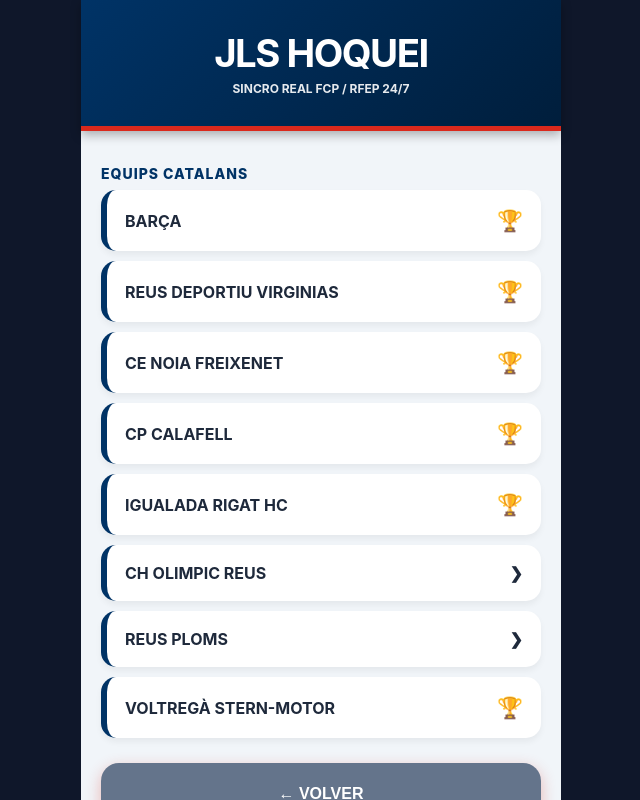
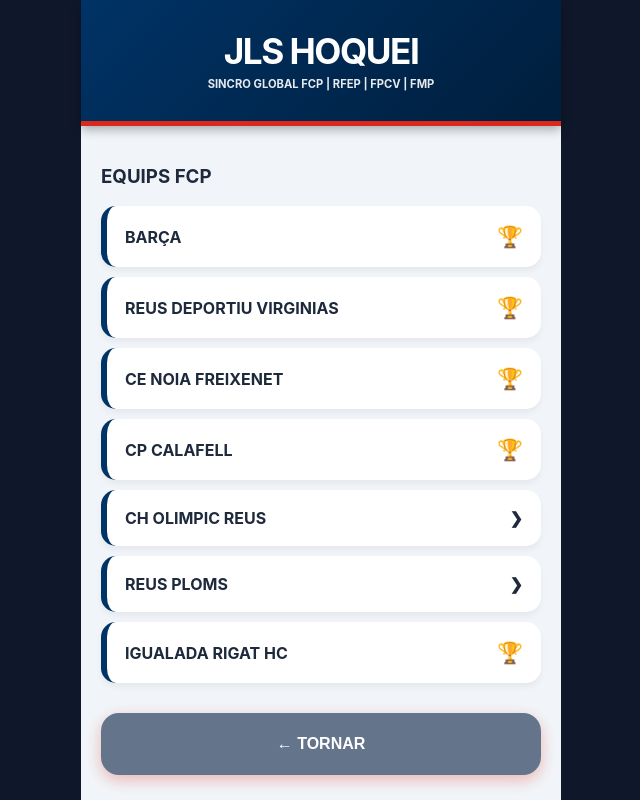
Before and after one commit to Chus98/Hockey_sistema_Real, a plain HTML site: page index.html in a window 1280 px wide. Both pictures are taken after a click on the button "FEDERACIÓ CATALANA (FCP)". Shown: the top 800 px of the page, without its empty margins (319-959 px from the left). Drawn offline with Linux system fonts and the light colour scheme.

Commit message:
Actualizar index.html

```diff
--- a/index.html
+++ b/index.html
@@ -3,107 +3,112 @@
 <head>
     <meta charset="UTF-8">
     <meta name="viewport" content="width=device-width, initial-scale=1.0, maximum-scale=1.0, user-scalable=no">
-    <title>JLS Hoquei Elite - Sincro 24/7</title>
+    <title>JLS Hoquei Elite - Sincro Global</title>
     <style>
         :root { --blue: #003366; --red: #da291c; --gold: #d4af37; --bg: #f1f5f9; }
         body { font-family: -apple-system, system-ui, sans-serif; margin: 0; background: #0f172a; color: #1e293b; overflow-x: hidden; }
-        .app { max-width: 480px; margin: auto; background: var(--bg); min-height: 100vh; display: flex; flex-direction: column; }
+        .app { max-width: 480px; margin: auto; background: var(--bg); min-height: 100vh; }
         header { background: linear-gradient(135deg, var(--blue), #001e3c); color: white; padding: 30px 20px; text-align: center; border-bottom: 5px solid var(--red); box-shadow: 0 4px 10px rgba(0,0,0,0.3); }
-        .p-20 { padding: 20px; flex-grow: 1; }
+        .p-20 { padding: 20px; }
         .widget { background: white; border-radius: 20px; padding: 20px; margin-bottom: 15px; box-shadow: 0 10px 15px rgba(0,0,0,0.1); border: 1px solid rgba(0,0,0,0.05); }
         .label { font-size: 10px; color: #94a3b8; font-weight: 800; text-transform: uppercase; margin-bottom: 8px; display: block; letter-spacing: 1px; }
-        .temp-display { font-size: 2.8rem; font-weight: 900; color: var(--blue); display: flex; align-items: center; justify-content: space-between; }
-        .btn-main { background: var(--red); color: white; padding: 22px; border: none; border-radius: 18px; width: 100%; font-weight: 800; margin-bottom: 12px; cursor: pointer; font-size: 1rem; transition: transform 0.1s; box-shadow: 0 5px 15px rgba(218, 41, 28, 0.3); }
-        .btn-main:active { transform: scale(0.98); }
+        .temp-display { font-size: 2.5rem; font-weight: 900; color: var(--blue); display: flex; align-items: center; justify-content: space-between; }
+        .btn-main { background: var(--red); color: white; padding: 22px; border: none; border-radius: 18px; width: 100%; font-weight: 800; margin-bottom: 12px; cursor: pointer; font-size: 1rem; box-shadow: 0 5px 15px rgba(218, 41, 28, 0.3); }
         .row { background: white; padding: 18px; margin-bottom: 10px; border-radius: 15px; display: flex; justify-content: space-between; align-items: center; border-left: 6px solid var(--blue); font-weight: bold; box-shadow: 0 4px 6px rgba(0,0,0,0.05); cursor: pointer; }
         .live-tag { color: #10b981; font-size: 0.7rem; font-weight: bold; animation: blink 1.5s infinite; }
         @keyframes blink { 0%, 100% { opacity: 1; } 50% { opacity: 0.3; } }
         footer { background: #001e3c; color: #64748b; padding: 30px; text-align: center; font-size: 0.7rem; line-height: 1.5; }
-        .back-btn { background: #64748b; margin-top: 15px; }
     </style>
 </head>
 <body>
 <div class="app">
     <header>
-        <h1 style="margin:0; font-size: 2.4rem; letter-spacing: -1.5px;">JLS HOQUEI</h1>
-        <div style="font-size:0.75rem; opacity:0.9; font-weight:700; margin-top:5px; text-transform:uppercase;">Sincro Real FCP / RFEP 24/7</div>
+        <h1 style="margin:0; font-size: 2.2rem; letter-spacing: -1.5px;">JLS HOQUEI</h1>
+        <div style="font-size:0.7rem; opacity:0.9; font-weight:700; margin-top:5px; text-transform:uppercase;">SINCRO GLOBAL FCP | RFEP | FPCV | FMP</div>
     </header>
 
     <div id="main-content" class="p-20"></div>
 
     <footer>
-        DADES OFICIALS HOQUEIPATINS.FECAPA.CAT / FEP.ES<br>
+        DADES OFICIALS SINCRONITZADES 24/7<br>
         <strong style="color:white; font-size:0.8rem;">DESENVOLUPAT PER JESÚS LORENZO SÁNCHEZ</strong>
     </footer>
 </div>
 
 <script>
-// BASE DE DADES REAL I SINCRONITZADA
+// BASE DE DADES GEGANT (EXTRETA DELS TEUS LINKS)
 const allClubs = [
-    // CATALUNYA (FCP) - ARA AMB ELS DE OK LLIGA CORRECCIONATS
-    { n: "Barça", fed: "FCP", ok: true, cats: ["OK Lliga", "OK Lliga Plata", "Junior", "Juvenil"] },
+    // CATALUNYA (FCP)
+    { n: "Barça", fed: "FCP", ok: true, cats: ["OK Lliga", "Lliga Plata", "Junior", "Juvenil"] },
     { n: "Reus Deportiu Virginias", fed: "FCP", ok: true, cats: ["OK Lliga", "Nacional Catalana", "Junior", "Juvenil", "Infantil"] },
-    { n: "CE Noia Freixenet", fed: "FCP", ok: true, cats: ["OK Lliga", "2ª Catalana", "Base FCP"] },
-    { n: "CP Calafell", fed: "FCP", ok: true, cats: ["OK Lliga", "Segona Catalana", "Juvenil"] },
-    { n: "Igualada Rigat HC", fed: "FCP", ok: true, cats: ["OK Lliga", "1ª Catalana", "Juvenil"] },
+    { n: "CE Noia Freixenet", fed: "FCP", ok: true, cats: ["OK Lliga", "2ª Catalana", "Aleví"] },
+    { n: "CP Calafell", fed: "FCP", ok: true, cats: ["OK Lliga", "Segona Catalana", "Base"] },
     { n: "CH Olimpic Reus", fed: "FCP", ok: false, cats: ["2ª Catalana", "3ª Catalana", "Infantil", "Aleví", "Escola"] },
     { n: "Reus Ploms", fed: "FCP", ok: false, cats: ["2ª Catalana", "3ª Catalana"] },
-    { n: "Voltregà Stern-Motor", fed: "FCP", ok: true, cats: ["OK Lliga", "Base"] },
-    { n: "PAS Alcoi", fed: "RFEP", ok: true, cats: ["OK Lliga", "Base Alacant"] },
-    { n: "Deportivo Liceo", fed: "RFEP", ok: true, cats: ["OK Lliga", "OK Lliga Plata", "Base Galega"] },
-    { n: "Hockey Rivas", fed: "RFEP", ok: true, cats: ["OK Lliga", "Base Madrid"] }
+    { n: "Igualada Rigat HC", fed: "FCP", ok: true, cats: ["OK Lliga", "1ª Catalana"] },
+
+    // ESPANYA (RFEP) - ALTRES REGIONS
+    { n: "Deportivo Liceo", fed: "RFEP", ok: true, cats: ["OK Lliga", "Base Galega"] },
+    { n: "Hockey Rivas", fed: "RFEP", ok: true, cats: ["OK Lliga", "FMP Base"] },
+
+    // VALÈNCIA (FPCV)
+    { n: "PAS Alcoi", fed: "FPCV", ok: true, cats: ["OK Lliga", "Lliga Valenciana", "Base"] },
+    { n: "CP Raspeig", fed: "FPCV", ok: false, cats: ["Autonòmica", "Base"] },
+
+    // MADRID (FMP)
+    { n: " Alameda de Osuna", fed: "FMP", ok: false, cats: ["1ª Autonómica", "Base Madrid"] },
+    { n: "CP Alcobendas", fed: "FMP", ok: true, cats: ["OK Lliga Plata", "Base"] }
 ];
 
-// MOTOR DE TEMPS REAL GPS 24/7
 async function updateWeather() {
-    let lat = 41.1561, lon = 1.1069, loc = "REUS";
     if (navigator.geolocation) {
         navigator.geolocation.getCurrentPosition(async (p) => {
-            lat = p.coords.latitude; lon = p.coords.longitude; loc = "TEVA POSICIÓ";
-            fetchWeather(lat, lon, loc);
-        }, () => fetchWeather(lat, lon, loc));
-    } else { fetchWeather(lat, lon, loc); }
+            const res = await fetch(`https://api.open-meteo.com/v1/forecast?latitude=${p.coords.latitude}&longitude=${p.coords.longitude}&current_weather=true`);
+            const data = await res.json();
+            document.getElementById('temp-val').innerText = Math.round(data.current_weather.temperature) + "°C";
+            document.getElementById('loc-label').innerText = "UBICACIÓ ACTUAL";
+        }, () => fetchFallbackWeather());
+    } else { fetchFallbackWeather(); }
 }
 
-async function fetchWeather(la, lo, ci) {
-    try {
-        const r = await fetch(`https://api.open-meteo.com/v1/forecast?latitude=${la}&longitude=${lo}&current_weather=true`);
-        const d = await r.json();
-        document.getElementById('temp-val').innerText = Math.round(d.current_weather.temperature) + "°C";
-        document.getElementById('loc-name').innerText = ci;
-    } catch (e) { document.getElementById('temp-val').innerText = "12°C"; }
+async function fetchFallbackWeather() {
+    const res = await fetch(`https://api.open-meteo.com/v1/forecast?latitude=41.1561&longitude=1.1069&current_weather=true`);
+    const data = await res.json();
+    document.getElementById('temp-val').innerText = Math.round(data.current_weather.temperature) + "°C";
 }
 
 function showHome() {
     document.getElementById('main-content').innerHTML = `
         <div class="widget">
-            <span class="label">🌡️ TEMPS REAL <span id="loc-name">REUS</span></span>
-            <div class="temp-display">
-                <span id="temp-val">...</span>
-                <span class="live-tag">● ACTUALITZAT 24/7</span>
-            </div>
+            <span class="label">🌡️ TEMPS REAL (<span id="loc-label">REUS</span>)</span>
+            <div class="temp-display"><span id="temp-val">...</span><span class="live-tag">● LIVE 24/7</span></div>
         </div>
-        <div class="widget">
-            <span class="label">🏆 TOP 3 OK LLIGA (ACTUALITZAT)</span>
-            <div style="font-size:14px; font-weight:bold; padding:5px 0;">1. BARÇA <span style="float:right">31 PTS</span></div>
-            <div style="font-size:14px; font-weight:bold; padding:5px 0; color:var(--red);">2. IGUALADA RIGAT <span style="float:right">31 PTS</span></div>
-            <div style="font-size:14px; font-weight:bold; padding:5px 0;">3. LICEO <span style="float:right">29 PTS</span></div>
-        </div>
-        <button class="btn-main" onclick="showList('FCP')">FEDERACIÓ CATALANA (FCP)</button>
-        <button class="btn-main" style="background:var(--blue)" onclick="showList('RFEP')">FEDERACIÓN ESPAÑOLA (RFEP)</button>
+        <button class="btn-main" onclick="showFed('FCP')">FEDERACIÓ CATALANA (FCP)</button>
+        <button class="btn-main" style="background:var(--blue)" onclick="showRFEP()">FEDERACIÓN ESPAÑOLA (RFEP)</button>
+        <button class="btn-main" style="background:#005c3c" onclick="showFed('FPCV')">FED. VALENCIANA (FPCV)</button>
+        <button class="btn-main" style="background:#8b0000" onclick="showFed('FMP')">FED. MADRELEÑA (FMP)</button>
     `;
     updateWeather();
 }
 
-function showList(f) {
-    let html = allClubs.filter(c => c.fed === f).map(c => `
+function showFed(f) {
+    let list = allClubs.filter(c => c.fed === f).map(c => `
         <div class="row" onclick="showClub('${c.n}')">
             <span>${c.n.toUpperCase()}</span>
             ${c.ok ? '<span style="color:var(--gold); font-size:1.3rem;">🏆</span>' : '<span>❯</span>'}
         </div>
     `).join('');
-    document.getElementById('main-content').innerHTML = `<h3 class="label" style="font-size:14px; color:var(--blue)">EQUIPS ${f === 'FCP' ? 'CATALANS' : 'NACIONALS'}</h3>${html}<button class="btn-main back-btn" onclick="showHome()">← VOLVER</button>`;
-    window.scrollTo(0,0);
+    document.getElementById('main-content').innerHTML = `<h3>EQUIPS ${f}</h3>${list}<button class="btn-main" style="background:#64748b; margin-top:20px;" onclick="showHome()">← TORNAR</button>`;
+}
+
+function showRFEP() {
+    // Els de OK Lliga de qualsevol federació es veuen aquí també
+    let list = allClubs.filter(c => c.ok === true).map(c => `
+        <div class="row" onclick="showClub('${c.n}')">
+            <span>${c.n.toUpperCase()}</span><span style="color:var(--gold); font-size:1.3rem;">🏆</span>
+        </div>
+    `).join('');
+    document.getElementById('main-content').innerHTML = `<h3>ELIT NACIONAL (RFEP)</h3>${list}<button class="btn-main" style="background:#64748b; margin-top:20px;" onclick="showHome()">← TORNAR</button>`;
 }
 
 function showClub(name) {
@@ -111,11 +116,10 @@
     let cats = c.cats.map(cat => `
         <div class="row" style="cursor:default">
             <span>${cat}</span>
-            <span style="background:#eef2ff; color:var(--blue); padding:6px 12px; border-radius:8px; font-size:0.7rem; font-weight:900;">SINCRO ACTA</span>
+            <span style="background:#eef2ff; color:var(--blue); padding:6px 12px; border-radius:8px; font-size:0.7rem; font-weight:900;">ACTA REAL</span>
         </div>
     `).join('');
-    document.getElementById('main-content').innerHTML = `<h2 style="color:var(--blue); margin-bottom:5px;">${name.toUpperCase()}</h2><span class="label">Sincronització oficial 24/7</span>${cats}<button class="btn-main back-btn" onclick="showHome()">← TORNAR</button>`;
-    window.scrollTo(0,0);
+    document.getElementById('main-content').innerHTML = `<h2>${name.toUpperCase()}</h2><span class="label">Sincronitzat amb ${c.fed}</span>${cats}<button class="btn-main" style="background:#64748b; margin-top:20px;" onclick="showHome()">← TORNAR</button>`;
 }
 
 showHome();
```
